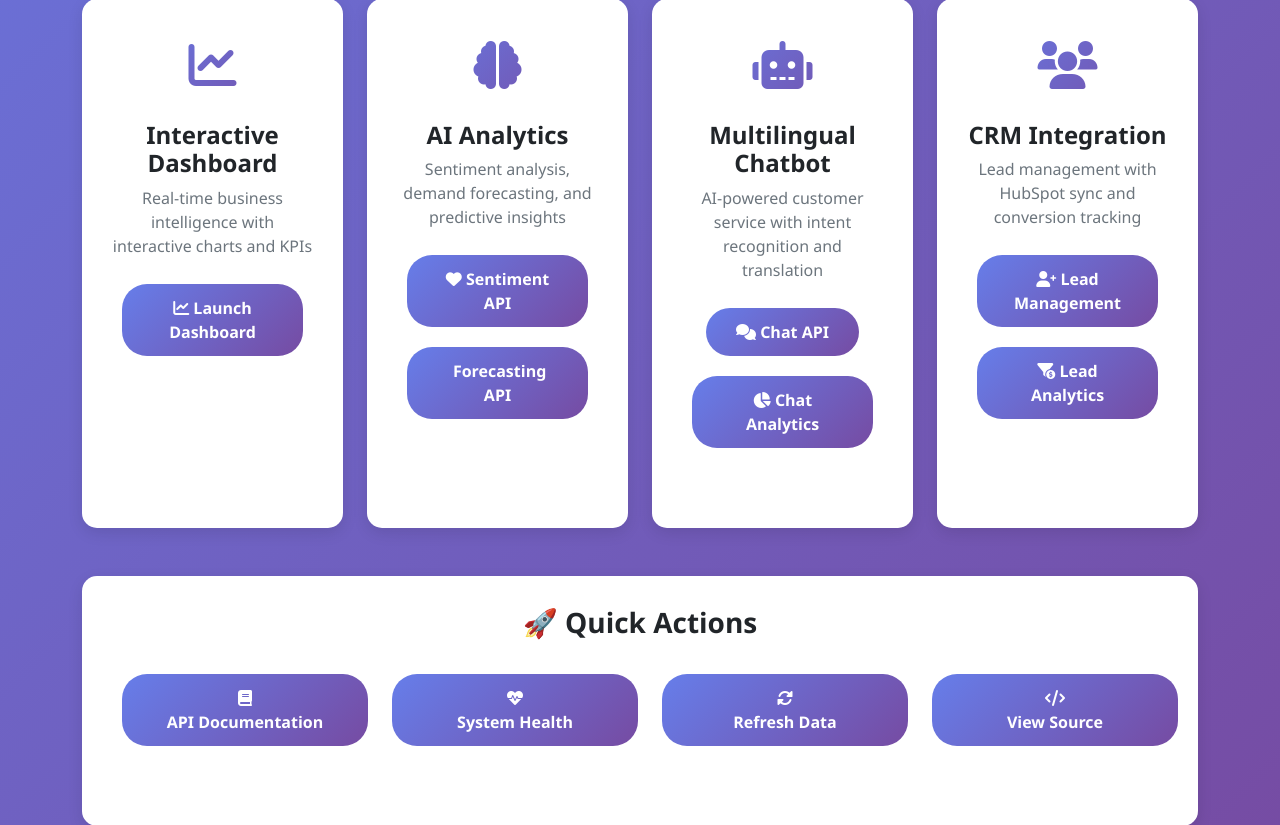
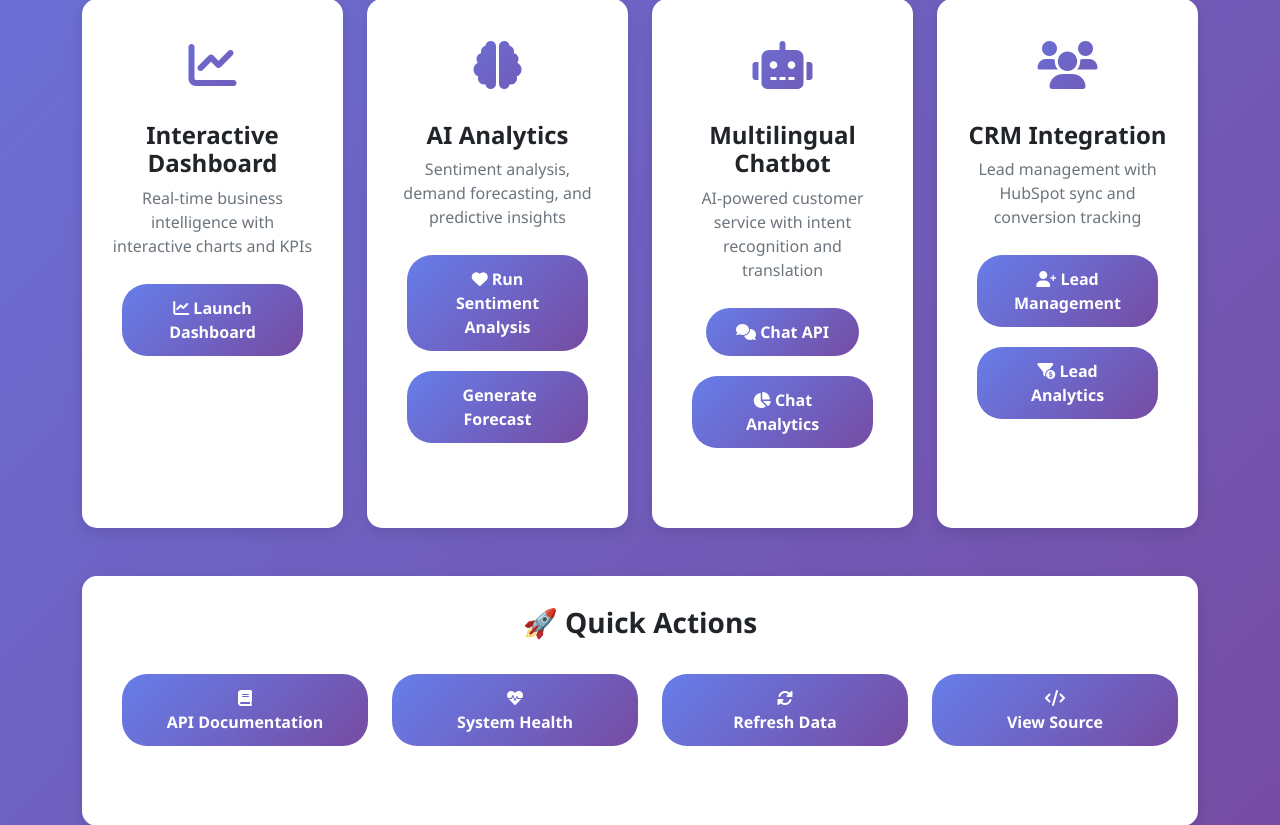
Before and after one commit to rprovine/tourism-analytics-platform, a FastAPI app: page /api/v1/ in a window 1280 px wide. Shown: the part 929-1754 px from the top of the page. Run offline with FastAPI, Linux system fonts and the light colour scheme.

Commit message:
Fix landing page buttons and update GitHub source link
- Replace forecast/sentiment API doc links with working action buttons
- Add JavaScript functions for runSentimentAnalysis() and runDemandForecast()
- Add loading states with spinners and disabled buttons during API calls
- Show detailed results in user-friendly alert dialogs
- Update GitHub source link to point to user's repository
- Refresh button functionality already working properly

Landing page now has fully functional forecast and sentiment analysis buttons

🤖 Generated with [Claude Code](https://claude.ai/code)

Co-Authored-By: Claude <noreply@anthropic.com>

```diff
--- a/templates/landing.html
+++ b/templates/landing.html
@@ -200,12 +200,12 @@
                     <p class="text-muted">
                         Sentiment analysis, demand forecasting, and predictive insights
                     </p>
-                    <a href="/docs#/reviews/get_sentiment_analytics_api_v1_reviews_analytics_get" class="btn-custom">
-                        <i class="fas fa-heart"></i> Sentiment API
-                    </a>
-                    <a href="/docs#/forecasting/generate_forecast_api_v1_forecasting_forecast_post" class="btn-custom">
-                        <i class="fas fa-crystal-ball"></i> Forecasting API
-                    </a>
+                    <button class="btn-custom" onclick="runSentimentAnalysis()">
+                        <i class="fas fa-heart"></i> Run Sentiment Analysis
+                    </button>
+                    <button class="btn-custom" onclick="runDemandForecast()">
+                        <i class="fas fa-crystal-ball"></i> Generate Forecast
+                    </button>
                 </div>
             </div>
 
@@ -271,7 +271,7 @@
                             </button>
                         </div>
                         <div class="col-md-3">
-                            <a href="https://github.com/anthropics/claude-code" class="btn-custom w-100" target="_blank">
+                            <a href="https://github.com/rprovine/tourism-analytics-platform" class="btn-custom w-100" target="_blank">
                                 <i class="fas fa-code"></i><br>
                                 View Source
                             </a>
@@ -364,6 +364,74 @@
             loadQuickStats();
         }
 
+        // Run sentiment analysis
+        async function runSentimentAnalysis() {
+            try {
+                const businessId = 'aloha_resort_waikiki';
+                const button = event.target;
+                const originalContent = button.innerHTML;
+
+                button.innerHTML = '<i class="fas fa-spinner fa-spin"></i> Analyzing...';
+                button.disabled = true;
+
+                const response = await fetch(`/api/v1/reviews/analytics?business_id=${businessId}`);
+                const data = await response.json();
+
+                if (data.status === 'success') {
+                    alert(`Sentiment Analysis Complete!\n\nOverall Sentiment: ${data.analytics.overall_sentiment}\nAverage Score: ${data.analytics.average_score}\nTotal Reviews: ${data.analytics.total_reviews}\n\nTop Keywords: ${data.analytics.common_keywords.slice(0, 5).join(', ')}`);
+                } else {
+                    alert('Error running sentiment analysis: ' + data.message);
+                }
+            } catch (error) {
+                alert('Error: ' + error.message);
+            } finally {
+                const button = event.target;
+                button.innerHTML = '<i class="fas fa-heart"></i> Run Sentiment Analysis';
+                button.disabled = false;
+            }
+        }
+
+        // Run demand forecast
+        async function runDemandForecast() {
+            try {
+                const businessId = 'aloha_resort_waikiki';
+                const button = event.target;
+                const originalContent = button.innerHTML;
+
+                button.innerHTML = '<i class="fas fa-spinner fa-spin"></i> Forecasting...';
+                button.disabled = true;
+
+                const response = await fetch('/api/v1/forecasting/forecast', {
+                    method: 'POST',
+                    headers: {
+                        'Content-Type': 'application/json',
+                    },
+                    body: JSON.stringify({
+                        business_id: businessId,
+                        days_ahead: 7
+                    })
+                });
+
+                const data = await response.json();
+
+                if (data.status === 'success') {
+                    const predictions = data.predictions;
+                    const avgPrediction = Math.round(predictions.reduce((sum, p) => sum + p.predicted_visitors, 0) / predictions.length);
+                    const nextWeekDates = predictions.map(p => new Date(p.date).toLocaleDateString()).join(', ');
+
+                    alert(`7-Day Demand Forecast Complete!\n\nAverage Daily Visitors: ${avgPrediction}\nForecast Period: ${predictions[0].date} to ${predictions[predictions.length-1].date}\nModel Used: ${predictions[0].model_used}\n\nDetailed forecast saved to database.`);
+                } else {
+                    alert('Error generating forecast: ' + data.message);
+                }
+            } catch (error) {
+                alert('Error: ' + error.message);
+            } finally {
+                const button = event.target;
+                button.innerHTML = '<i class="fas fa-crystal-ball"></i> Generate Forecast';
+                button.disabled = false;
+            }
+        }
+
         // Load on page ready
         document.addEventListener('DOMContentLoaded', function() {
             checkSystemStatus();
```
